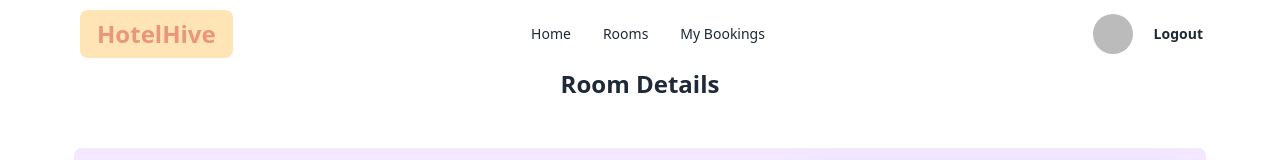
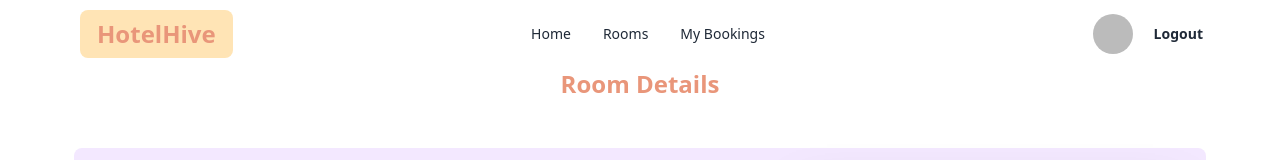
Before and after one commit to TinnyDatta/hotel-hive-client, a React (Vite) app: page /roomDetails/1 in a window 1280 px wide. Shown: the top 160 px of the page. Built offline with nearby package versions, Linux system fonts and the light colour scheme; no server answers; sample sign-in values are in the browser's storage.

Commit message:
added text color to the details page

```diff
--- a/src/pages/RoomDetails/RoomDetails.jsx
+++ b/src/pages/RoomDetails/RoomDetails.jsx
@@ -69,7 +69,7 @@ console.log(info)
      <Helmet>
             <title>HotelHive | Booking Details </title>
            </Helmet>
-        <h2 className="text-2xl font-semibold text-center">Room Details</h2>
+        <h2 className="text-2xl text-[#E9967A] font-semibold text-center">Room Details</h2>
 <div className="hero sm[900px] md:[600px] lg:h-[600px] rounded-xl mt-6">
       <div className="hero-content flex flex-col md:flex-row-reverse lg:flex-row-reverse gap-10 lg:gap-20 rounded-lg bg-purple-100 ">
        <div> <img className="rounded-lg shadow-2xl w-[400px] h-[520px] mr- ml-1" src={room.room_image}  /></div>
```
